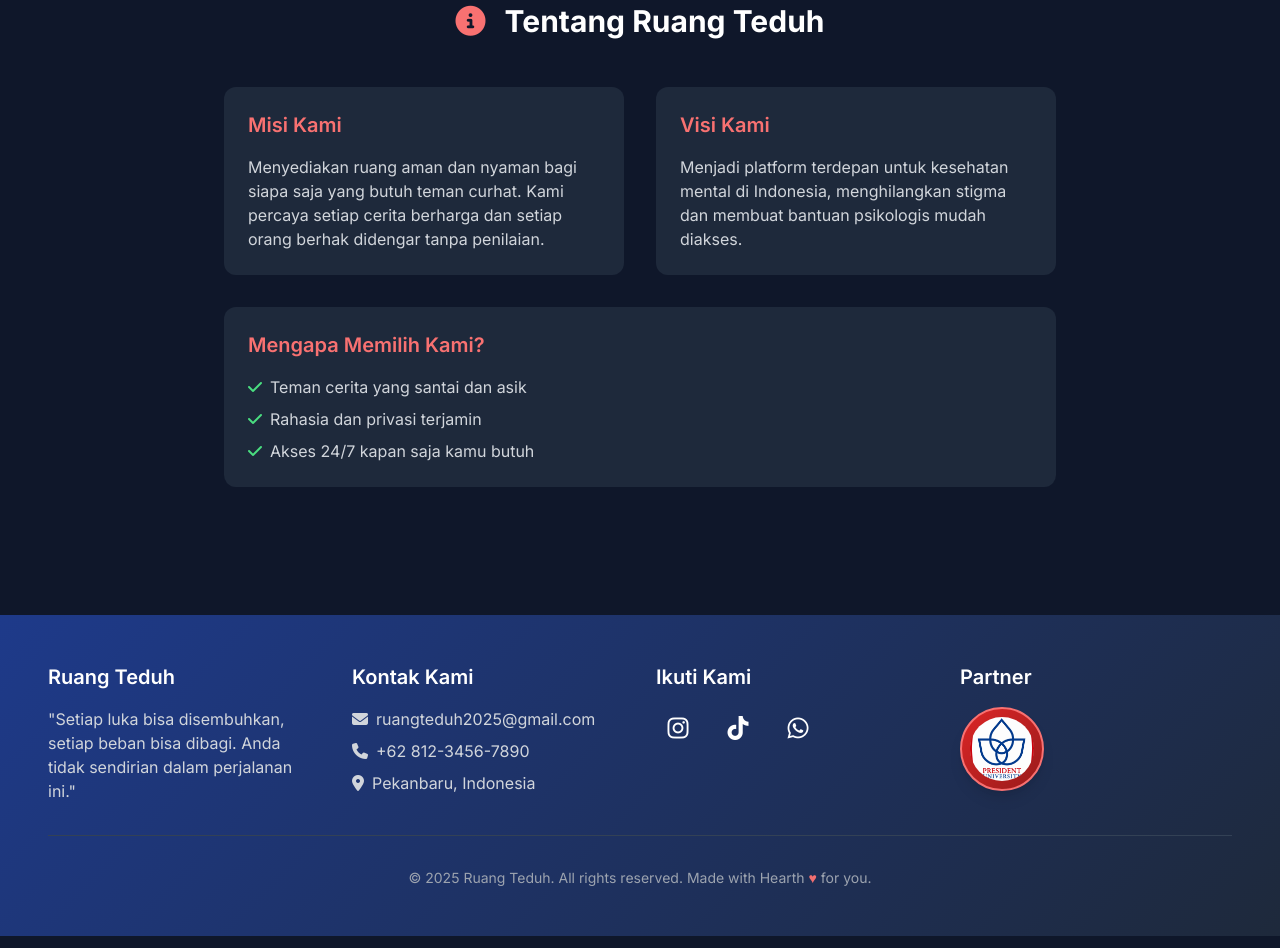
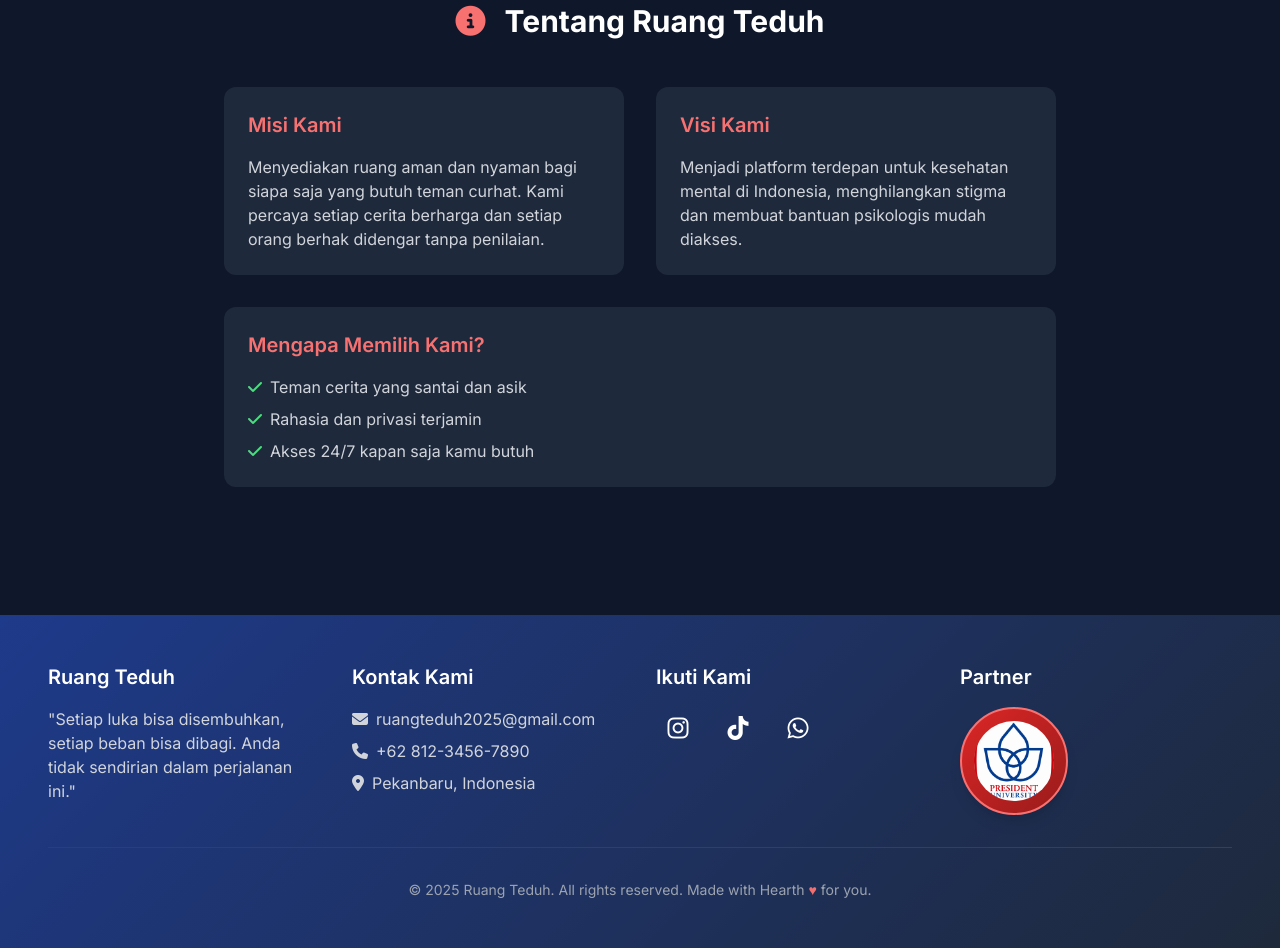
Before and after one commit to lifandri12/ruang-teduh, a plain HTML site: page index.html in a window 1280 px wide. Shown: the part 2313-3261 px from the top of the page. Drawn offline with nearby package versions, Linux system fonts and the light colour scheme.

Commit message:
Update: Perbesar logo PU dan tingkatkan padding agar lebih visible dan fit

```diff
--- a/index.html
+++ b/index.html
@@ -253,8 +253,8 @@
 
             <div class="flex flex-col items-center md:items-start justify-center md:justify-start">
                 <h3 class="text-lg md:text-xl font-semibold mb-4">Partner</h3>
-                <div class="bg-gradient-to-br from-red-600 to-red-800 rounded-full p-2 shadow-lg border-2 border-red-400 hover:shadow-xl hover:shadow-red-600/50 transition-all transform hover:scale-105">
-                    <img src="assets/images/logo-pu.jpg" alt="Logo PU Partner" class="w-16 h-16 object-cover rounded-full">
+                <div class="bg-gradient-to-br from-red-600 to-red-800 rounded-full p-3 shadow-lg border-2 border-red-400 hover:shadow-xl hover:shadow-red-600/50 transition-all transform hover:scale-110">
+                    <img src="assets/images/logo-pu.jpg" alt="Logo PU Partner" class="w-20 h-20 object-cover rounded-full">
                 </div>
             </div>
         </div>
```
